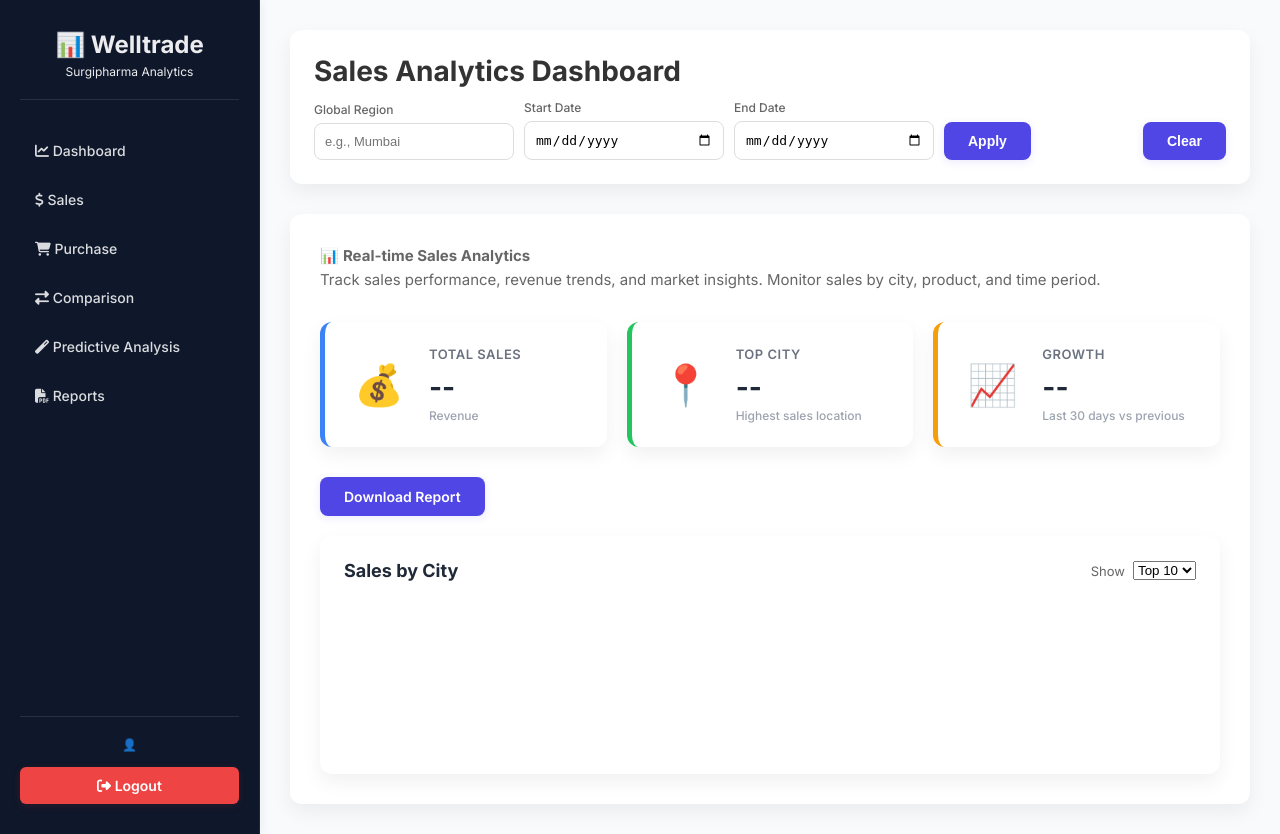
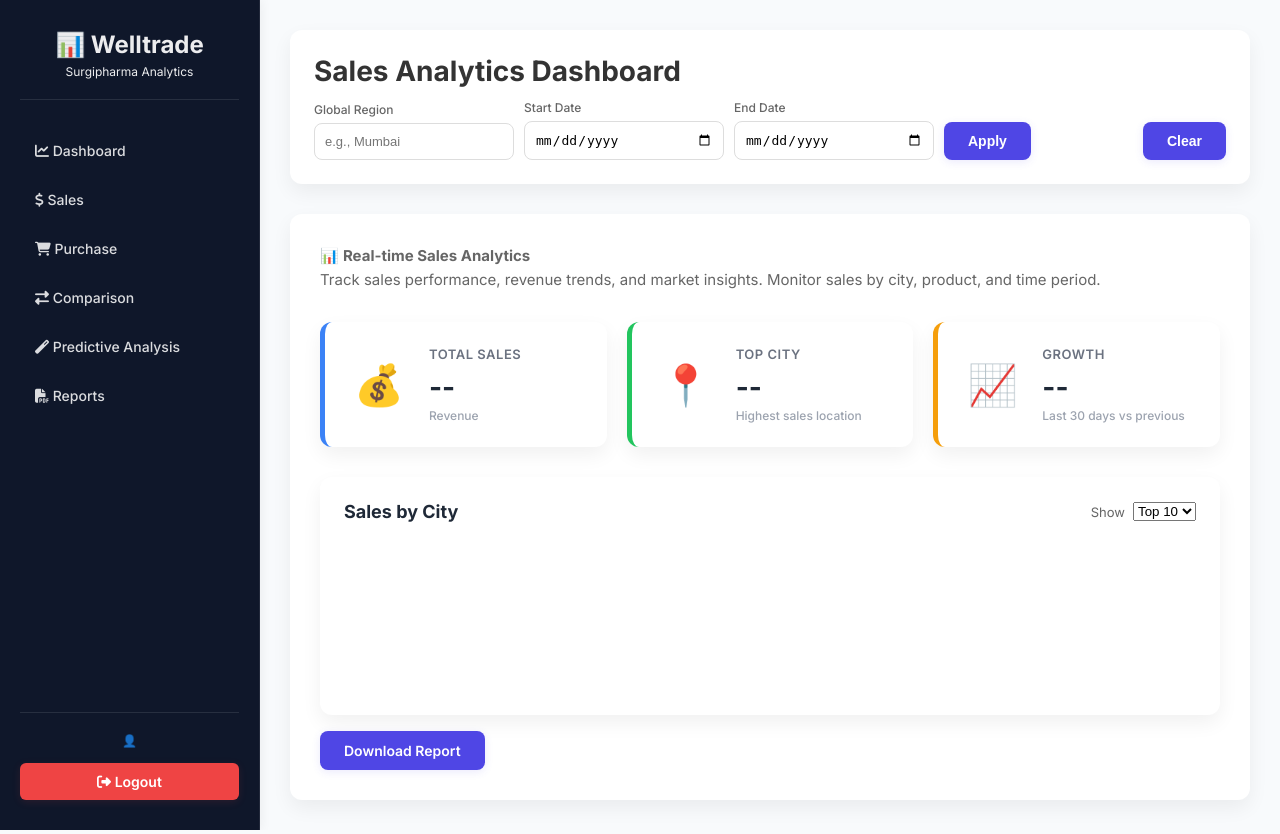
Before and after one commit to Neelrana12/python_web, a Flask app: template templates/sales.html in a window 1280 px wide. Run offline with Flask 3, Linux system fonts and the light colour scheme; the template is opened without the code that fills it, so the values that code supplies are empty; a map, chart or similar area stays blank.

Commit message:
Move download button to bottom

```diff
--- a/templates/sales.html
+++ b/templates/sales.html
@@ -39,11 +39,6 @@
     </div>
 </div>
 
-<!-- Download Report -->
-<div style="margin-bottom: 16px;">
-    <a href="/download/sales.pbix" class="btn">Download Report</a>
-</div>
-
 {% if session.get('role') == 'admin' %}
 <div style="margin-bottom: 16px;">
     <form action="{{ url_for('upload') }}" method="POST" enctype="multipart/form-data" style="display:flex; gap:10px; align-items:center; flex-wrap:wrap;">
@@ -70,6 +65,11 @@
         <div id="sales-no-data" class="no-data hidden">No data found.</div>
         <canvas id="salesChart"></canvas>
     </div>
+</div>
+
+<!-- Download Report -->
+<div style="margin-top: 16px;">
+    <a href="/download/sales.pbix" class="btn">Download Report</a>
 </div>
 
 <script src="https://cdn.jsdelivr.net/npm/chart.js"></script>
```
Also changed, not shown: templates/comparison.html (+5 -5 lines), templates/purchase.html (+5 -5 lines).
